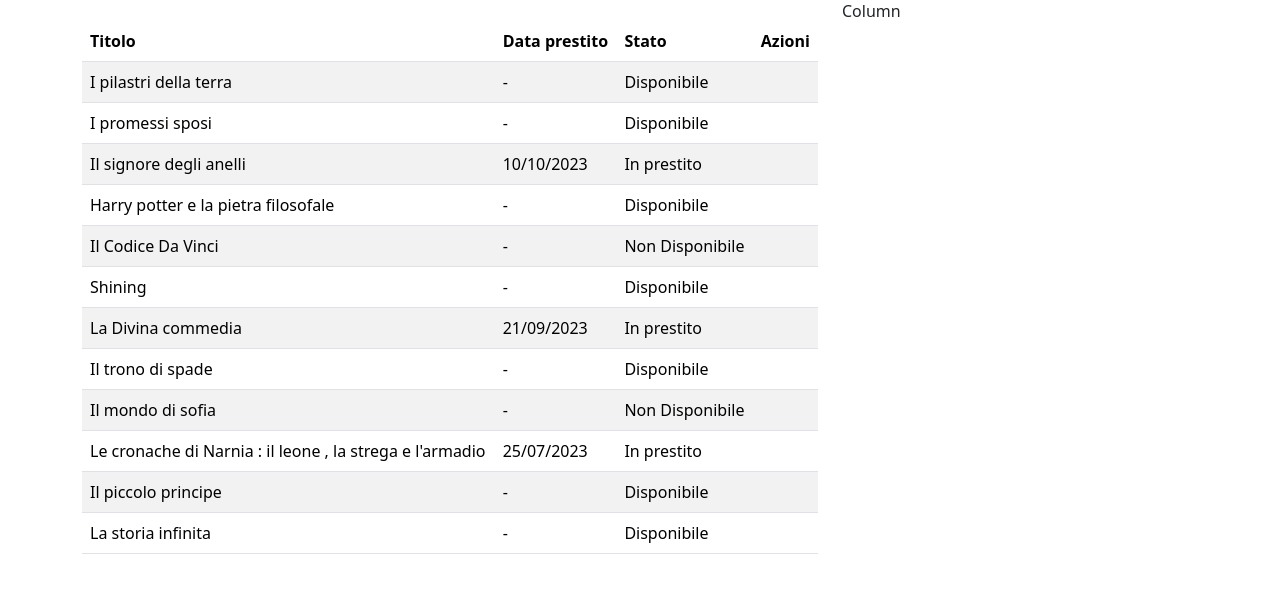
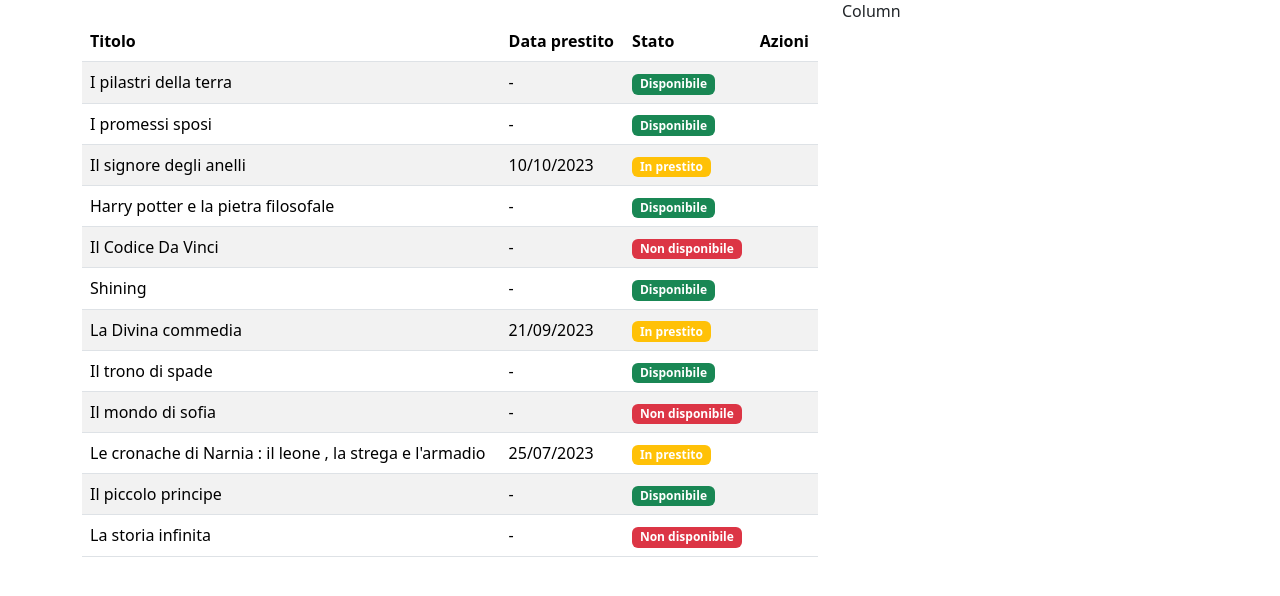
Before and after one commit to giuseppemele94/html-css-bootstrap-dashboard, a plain HTML site: page index.html in a window 1280 px wide. Shown: the part 140-736 px from the top of the page. Drawn offline with nearby package versions, Linux system fonts and the light colour scheme.

Commit message:
feat : aggiunti badge in stato

```diff
--- a/index.html
+++ b/index.html
@@ -75,88 +75,88 @@
                                     <th scope="col">Azioni</th>
                                 </tr>
                             </thead>
-                            <tbody>
+                            <tbody >
                                 <tr>
                                     <td>I pilastri della terra</td>
                                     <td>-</td>
-                                    <td>Disponibile</td>
+                                    <td><span class="badge text-bg-success">Disponibile</span></td>
                                     <td></td>
                                 </tr>
 
                                 <tr>
                                     <td>I promessi sposi</td>
                                     <td>-</td>
-                                    <td>Disponibile</td>
+                                    <td><span class="badge text-bg-success">Disponibile</span></td>
                                     <td></td>
                                 </tr>
 
                                  <tr>
                                     <td>Il signore degli anelli</td>
                                     <td>10/10/2023</td>
-                                    <td>In prestito</td>
+                                    <td><span class="badge text-bg-warning text-white">In prestito</span></td>
                                     <td></td>
                                 </tr>
 
                                  <tr>
                                     <td>Harry potter e la pietra filosofale</td>
                                     <td>-</td>
-                                    <td>Disponibile</td>
+                                    <td><span class="badge text-bg-success">Disponibile</span></td>
                                     <td></td>
                                 </tr>
 
                                  <tr>
                                     <td>Il Codice Da Vinci</td>
                                     <td>-</td>
-                                    <td> Non Disponibile</td>
+                                    <td><span class="badge text-bg-danger">Non disponibile</span></td>
                                     <td></td>
                                 </tr>
 
                                  <tr>
                                     <td>Shining</td>
                                     <td>-</td>
-                                    <td>Disponibile</td>
+                                    <td><span class="badge text-bg-success">Disponibile</span></td>
                                     <td></td>
                                 </tr>
 
                                  <tr>
                                     <td>La Divina commedia</td>
                                     <td>21/09/2023</td>
-                                    <td>In prestito</td>
+                                    <td><span class="badge text-bg-warning text-white">In prestito</span></td>
                                     <td></td>
                                 </tr>
 
                                  <tr>
                                     <td>Il trono di spade</td>
                                     <td>-</td>
-                                    <td>Disponibile</td>
+                                    <td><span class="badge text-bg-success">Disponibile</span></td>
                                     <td></td>
                                 </tr>
 
                                  <tr>
                                     <td>Il mondo di sofia</td>
                                     <td>-</td>
-                                    <td> Non Disponibile</td>
+                                    <td><span class="badge text-bg-danger">Non disponibile</span></td>
                                     <td></td>
                                 </tr>
 
                                  <tr>
                                     <td>Le cronache di Narnia : il leone , la strega e l'armadio</td>
                                     <td>25/07/2023</td>
-                                    <td>In prestito</td>
+                                    <td><span class="badge text-bg-warning text-white">In prestito</span></td>
                                     <td></td>
                                 </tr>
 
                                  <tr>
                                     <td>Il piccolo principe</td>
                                     <td>-</td>
-                                    <td>Disponibile</td>
+                                    <td><span class="badge text-bg-success">Disponibile</span></td>
                                     <td></td>
                                 </tr>
 
                                  <tr>
                                     <td>La storia infinita</td>
                                     <td>-</td>
-                                    <td>Disponibile</td>
+                                    <td><span class="badge text-bg-danger">Non disponibile</span></td>
                                     <td></td>
                                 </tr>
                             </tbody>
```
